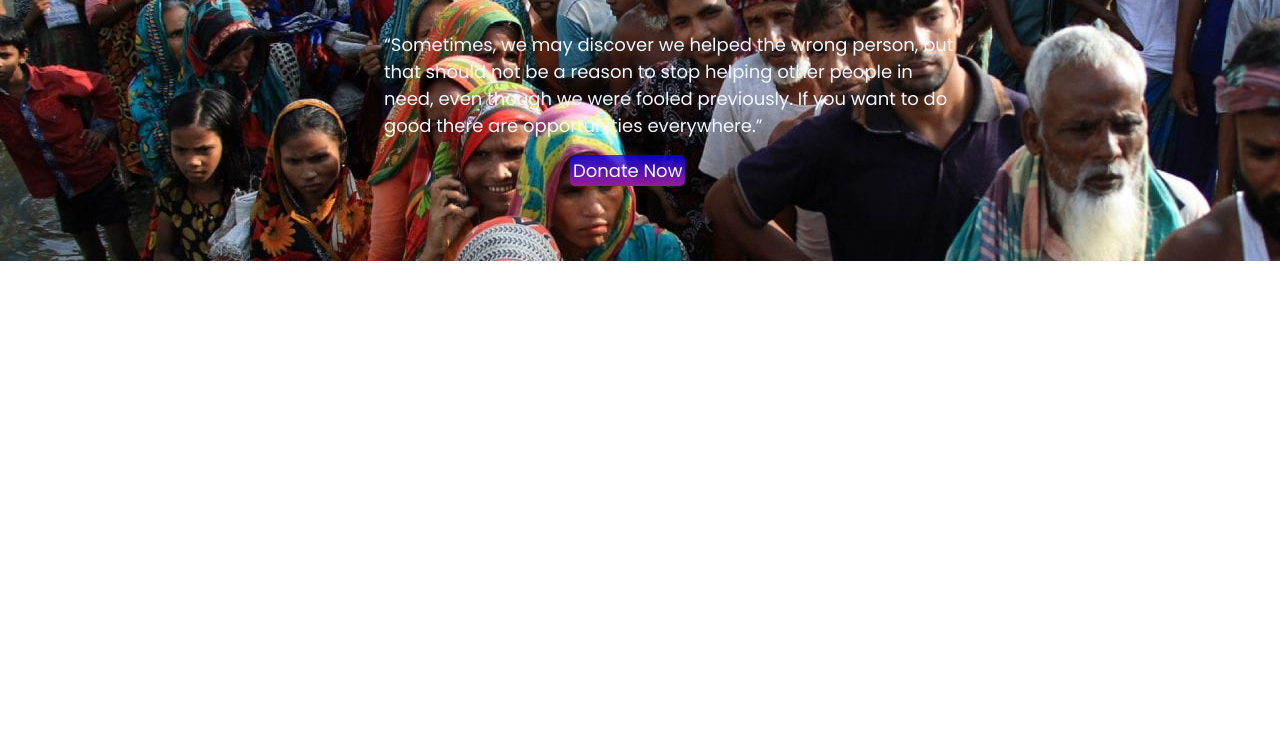
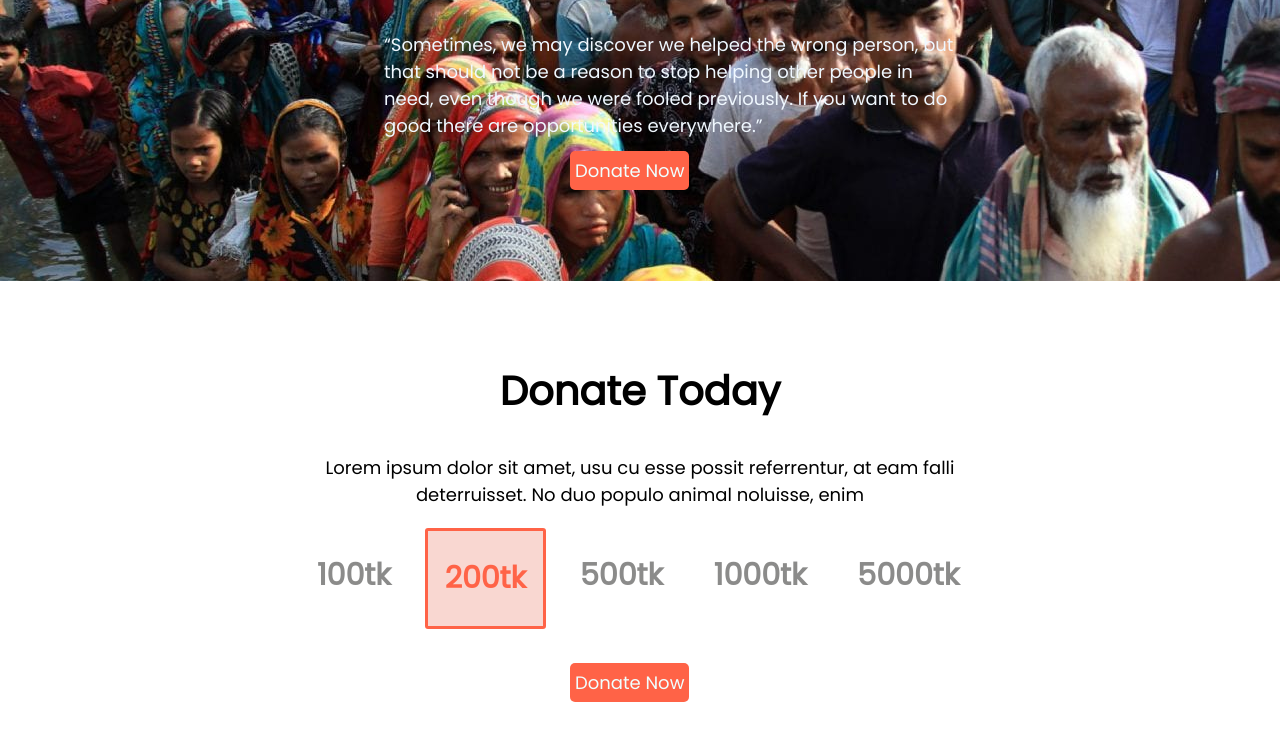
Before and after one commit to inshaislam/assignment-1-donation, a plain HTML site: page index.html in a window 1280 px wide. Shown: the part 339-1080 px from the top of the page. Before the commit the page ends 800 px from the top, so only its background shows below. Drawn offline with Linux system fonts and the light colour scheme.

Commit message:
2nd commit

```diff
--- a/index.html
+++ b/index.html
@@ -29,10 +29,42 @@
             </p>
         </div>
 
-        <div id="main3-head">
+        <div class="main3-head">
             <a target="_blank" href="https://donationweb.vercel.app/">Donate Now</a>
 
         </div>
+    </section>
+
+    <section class="container2">
+        <div id="part1">
+            <h1>Donate Today</h1>
+            <p>Lorem ipsum dolor sit amet, usu cu esse possit referrentur, at eam falli <br>
+                deterruisset. No duo populo animal noluisse, enim</p>
+        </div>
+        <div id="part2">
+            <div id="amount-id" class="amount">
+                <h1>100tk</h1>
+            </div>
+            <div id="amount-id2" class="amount">
+                <h1>200tk</h1>
+            </div>
+            <div class="amount">
+                <h1>500tk</h1>
+            </div>
+            <div class="amount">
+                <h1>1000tk</h1>
+            </div>
+            <div class="amount">
+                <h1>5000tk</h1>
+            </div>
+
+
+        </div>
+        <div id="donate-id" class="main3-head">
+            <a target="_blank" href="https://donationweb.vercel.app/">Donate Now</a>
+
+        </div>
+
     </section>
 
 
--- a/style.css
+++ b/style.css
@@ -7,8 +7,8 @@ body {
 #container {
     background-image: url(images/donation7.jpg);
     background-repeat: no-repeat;
-    height: 600px;
-    margin-bottom: 20px;
+    height: 620px;
+    margin-bottom: 80px;
 
 }
 
@@ -37,17 +37,65 @@ body {
     margin-right: 25%;
 }
 
-#main3-head a {
+.main3-head a {
+
     color: azure;
     font-size: 18px;
     text-align: center;
     text-decoration: none;
     margin-left: 570px;
-    padding-left: 3px;
-    padding-top: 3px;
-    padding-right: 3px;
-    padding-bottom: 3px;
-    background-image: linear-gradient(rgba(0, 0, 255, 0.733), rgb(153, 26, 153));
+    padding-left: 5px;
+    padding-top: 7px;
+    padding-right: 5px;
+    padding-bottom: 7px;
+    background-color: tomato;
     border-radius: 5px;
 
 }
+
+.container2 {
+    margin-bottom: 80px;
+}
+
+#part1 h1 {
+    text-align: center;
+    font-size: 40px;
+    font-weight: 900px;
+
+}
+
+#part1 p {
+    text-align: center;
+    font-size: 18px;
+}
+
+#part2 {
+    margin-top: 20px;
+    display: flex;
+    /* flex-direction: row; */
+}
+
+#amount-id {
+    margin-left: 300px;
+
+}
+
+#amount-id2 {
+    border: 3px solid tomato;
+    color: tomato;
+    background-color: rgba(224, 66, 38, 0.212);
+
+}
+
+.amount {
+    color: rgb(139, 139, 138);
+    margin-right: 17px;
+    font-size: 20px;
+    padding-left: 17px;
+    padding-right: 17px;
+    border-radius: 3px;
+}
+
+#donate-id {
+    margin-top: 40px;
+}
```
